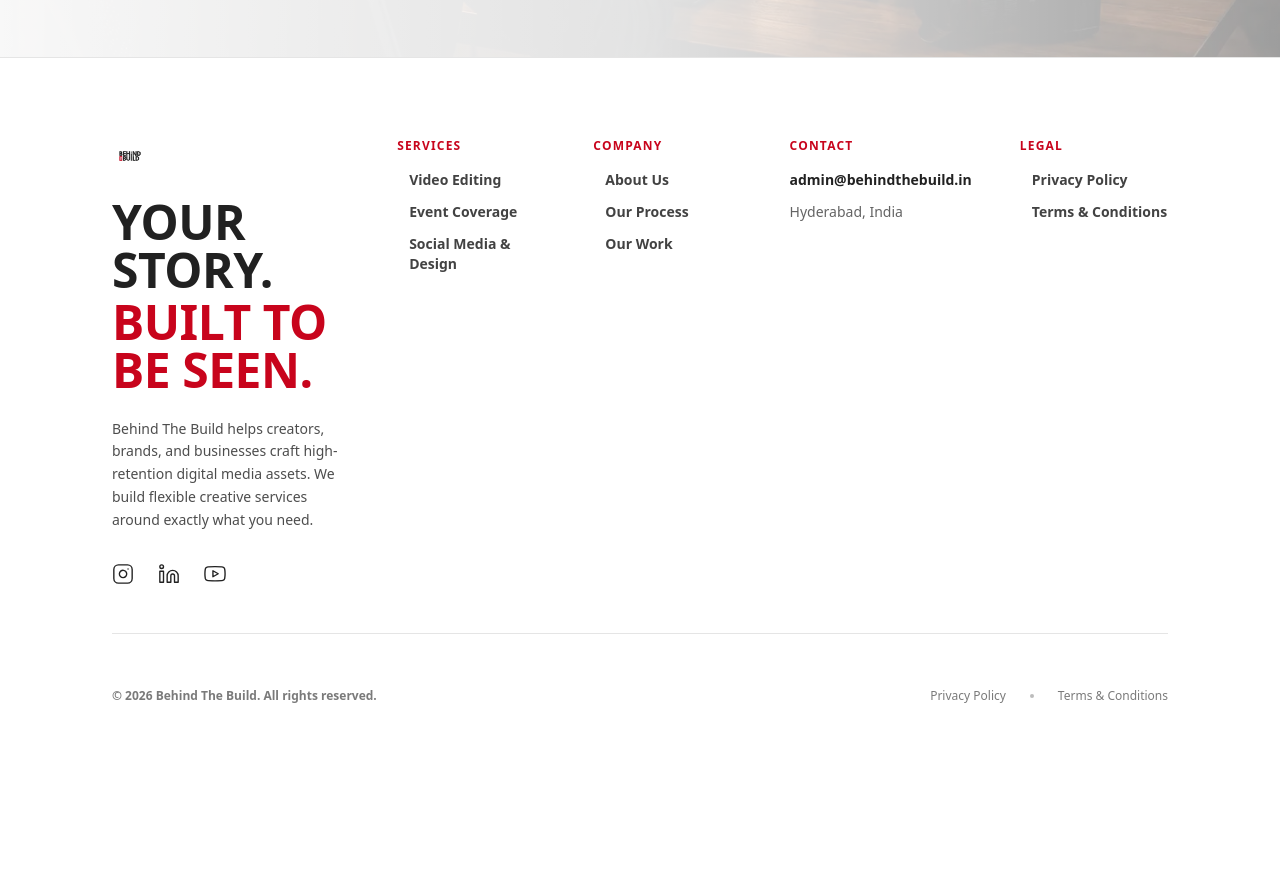
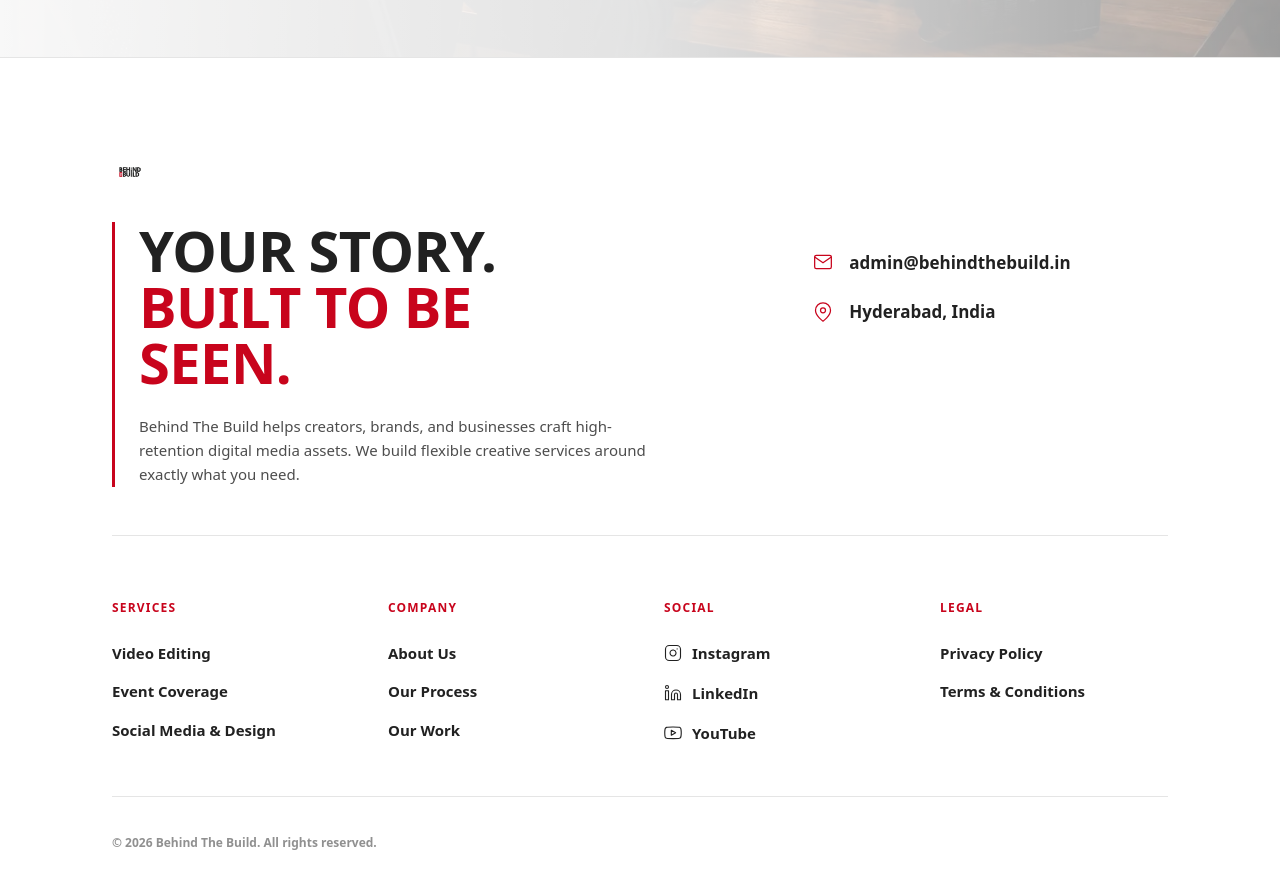
Before and after one commit to behindthebuildmedia/behind-the-build, a React (Vite) app: page / in a window 1280 px wide. Shown: the part 6660-7541 px from the top of the page. Before the commit the page ends 7394 px from the top, so only its background shows below. Built offline with nearby package versions, Linux system fonts and the light colour scheme.

Commit message:
Redesign footer to match premium high-end agency mockup design

```diff
--- a/src/sections/Footer/Footer.jsx
+++ b/src/sections/Footer/Footer.jsx
@@ -1,9 +1,23 @@
 import logoUrl from '../../assets/images/btb logo.webp';
 import ScrollReveal from '../../components/ScrollReveal/ScrollReveal';
 
-// Custom inline SVG icons to prevent lucide-react version export errors
+// Custom inline SVG outline icons to match the high-end creative agency mockup
+const MailIcon = (props) => (
+  <svg viewBox="0 0 24 24" width="20" height="20" stroke="currentColor" strokeWidth="1.5" fill="none" strokeLinecap="round" strokeLinejoin="round" {...props}>
+    <path d="M4 4h16c1.1 0 2 .9 2 2v12c0 1.1-.9 2-2 2H4c-1.1 0-2-.9-2-2V6c0-1.1.9-2 2-2z"></path>
+    <polyline points="22,6 12,13 2,6"></polyline>
+  </svg>
+);
+
+const MapPinIcon = (props) => (
+  <svg viewBox="0 0 24 24" width="20" height="20" stroke="currentColor" strokeWidth="1.5" fill="none" strokeLinecap="round" strokeLinejoin="round" {...props}>
+    <path d="M21 10c0 7-9 13-9 13s-9-6-9-13a9 9 0 0 1 18 0z"></path>
+    <circle cx="12" cy="10" r="3"></circle>
+  </svg>
+);
+
 const InstagramIcon = (props) => (
-  <svg viewBox="0 0 24 24" width="22" height="22" stroke="currentColor" strokeWidth="1.5" fill="none" strokeLinecap="round" strokeLinejoin="round" {...props}>
+  <svg viewBox="0 0 24 24" width="18" height="18" stroke="currentColor" strokeWidth="1.5" fill="none" strokeLinecap="round" strokeLinejoin="round" {...props}>
     <rect x="2" y="2" width="20" height="20" rx="5" ry="5"></rect>
     <path d="M16 11.37A4 4 0 1 1 12.63 8 4 4 0 0 1 16 11.37z"></path>
     <line x1="17.5" y1="6.5" x2="17.51" y2="6.5"></line>
@@ -11,7 +25,7 @@
 );
 
 const LinkedinIcon = (props) => (
-  <svg viewBox="0 0 24 24" width="22" height="22" stroke="currentColor" strokeWidth="1.5" fill="none" strokeLinecap="round" strokeLinejoin="round" {...props}>
+  <svg viewBox="0 0 24 24" width="18" height="18" stroke="currentColor" strokeWidth="1.5" fill="none" strokeLinecap="round" strokeLinejoin="round" {...props}>
     <path d="M16 8a6 6 0 0 1 6 6v7h-4v-7a2 2 0 0 0-2-2 2 2 0 0 0-2 2v7h-4v-7a6 6 0 0 1 6-6z"></path>
     <rect x="2" y="9" width="4" height="12"></rect>
     <circle cx="4" cy="4" r="2"></circle>
@@ -19,15 +33,13 @@
 );
 
 const YoutubeIcon = (props) => (
-  <svg viewBox="0 0 24 24" width="22" height="22" stroke="currentColor" strokeWidth="1.5" fill="none" strokeLinecap="round" strokeLinejoin="round" {...props}>
+  <svg viewBox="0 0 24 24" width="18" height="18" stroke="currentColor" strokeWidth="1.5" fill="none" strokeLinecap="round" strokeLinejoin="round" {...props}>
     <path d="M22.54 6.42a2.78 2.78 0 0 0-1.94-2C18.88 4 12 4 12 4s-6.88 0-8.6.46a2.78 2.78 0 0 0-1.94 2A29 29 0 0 0 1 11.75a29 29 0 0 0 .46 5.33A2.78 2.78 0 0 0 3.4 19c1.72.46 8.6.46 8.6.46s6.88 0 8.6-.46a2.78 2.78 0 0 0 1.94-2 29 29 0 0 0 .46-5.25 29 29 0 0 0-.46-5.33z"></path>
     <polygon points="9.75 15.02 15.5 11.75 9.75 8.48 9.75 15.02"></polygon>
   </svg>
 );
 
 export default function Footer() {
-  const currentYear = new Date().getFullYear();
-
   const handleNavClick = (selector) => {
     const element = document.querySelector(selector);
     if (element) {
@@ -38,25 +50,18 @@
     }
   };
 
-  const linkClass = "group flex items-center gap-1.5 text-brand-charcoal/85 hover:text-[#C8041C] font-semibold text-sm transition-all duration-300 transform hover:translate-x-1 font-sans";
-
-  const hoverDot = (
-    <span className="w-1.5 h-1.5 bg-[#C8041C] rounded-none scale-0 group-hover:scale-100 transition-transform duration-300 shrink-0" />
-  );
-
   return (
     <footer
       id="footer"
-      className="bg-brand-white text-brand-charcoal pt-20 pb-8 relative overflow-hidden z-10 text-left font-sans border-t border-[#E5E5E5]"
+      className="bg-brand-white text-brand-charcoal pt-24 pb-8 relative overflow-hidden z-10 text-left font-sans border-t border-[#E5E5E5]"
     >
       <div className="max-w-6xl mx-auto px-6 md:px-12 relative z-10 space-y-12">
 
-        {/* Main Grid: 5 columns on desktop, 2 columns on tablet, single column stack on mobile */}
-        <div className="grid grid-cols-1 sm:grid-cols-2 lg:grid-cols-[1.6fr_1fr_1fr_1.2fr_1fr] gap-10 md:gap-12 items-start w-full">
+        {/* SECTION 1: TOP BRAND + CONTACT AREA */}
+        <div className="grid grid-cols-1 lg:grid-cols-12 gap-12 lg:gap-16 items-start w-full">
 
-          {/* Brand Info (spans across 2 columns on tablet, 1 column on desktop) */}
-          <div className="sm:col-span-2 lg:col-span-1 space-y-6">
-            <ScrollReveal delay={0} yOffset={10}>
+          {/* Left Column: Brand Info with Vertical Red Accent Line */}
+          <ScrollReveal delay={0} yOffset={35} className="lg:col-span-7 space-y-8">
             <img
               src={logoUrl}
               alt="Behind the Build Logo"
@@ -65,54 +70,61 @@
               className="h-9 w-auto object-contain"
               loading="lazy"
             />
-            </ScrollReveal>
 
-            <ScrollReveal delay={0.1} yOffset={35}>
-              <div className="space-y-1">
-                <h3 className="text-3xl sm:text-4xl md:text-5xl font-black uppercase tracking-tight text-brand-charcoal leading-none">
+            <div className="flex gap-6">
+              {/* Vertical Red Accent Line */}
+              <div className="w-[3px] bg-[#C8041C] shrink-0" />
+
+              <div className="space-y-6">
+                <h2 className="text-4xl sm:text-5xl md:text-[56px] font-black uppercase tracking-tight text-[#212121] leading-[1.05] font-sans">
                   YOUR STORY.
-                </h3>
-                <h3 className="text-3xl sm:text-4xl md:text-5xl font-black uppercase tracking-tight text-[#C8041C] leading-none">
-                  BUILT TO BE SEEN.
-                </h3>
+                  <br />
+                  <span className="text-[#C8041C]">BUILT TO BE</span>
+                  <br />
+                  <span className="text-[#C8041C]">SEEN.</span>
+                </h2>
+
+                <p className="text-sm md:text-[15px] text-[#212121]/80 leading-relaxed font-normal max-w-lg font-sans">
+                  Behind The Build helps creators, brands, and businesses craft high-retention digital media assets. We build flexible creative services around exactly what you need.
+                </p>
+              </div>
             </div>
           </ScrollReveal>
 
-            <ScrollReveal delay={0.25} yOffset={20}>
-              <p className="text-sm text-brand-charcoal/80 leading-relaxed font-normal max-w-[500px]">
-                Behind The Build helps creators, brands, and businesses craft high-retention digital media assets. We build flexible creative services around exactly what you need.
-              </p>
+          {/* Right Column: Prominent Contact Information */}
+          <ScrollReveal delay={0.15} yOffset={30} className="lg:col-span-5 flex flex-col justify-center space-y-6 lg:pl-12 pt-8 lg:pt-24 w-full">
+            {/* Email Address */}
+            <div className="flex items-center gap-4">
+              <MailIcon className="text-[#C8041C] shrink-0" />
+              <a
+                href="mailto:admin@behindthebuild.in"
+                className="text-[17px] font-bold text-[#212121] hover:text-[#C8041C] transition-colors duration-300 lg:whitespace-nowrap font-sans"
+              >
+                admin@behindthebuild.in
+              </a>
+            </div>
+
+            {/* Location */}
+            <div className="flex items-center gap-4">
+              <MapPinIcon className="text-[#C8041C] shrink-0" />
+              <span className="text-[17px] font-bold text-[#212121] font-sans">
+                Hyderabad, India
+              </span>
+            </div>
           </ScrollReveal>
 
-            {/* Social Icons row */}
-            <ScrollReveal delay={0.35} yOffset={15}>
-              <div className="flex gap-6 pt-2">
-                {[
-                  { icon: InstagramIcon, href: 'https://instagram.com/behindthebuild.co', label: 'Instagram' },
-                  { icon: LinkedinIcon, href: 'https://linkedin.com/company/behindthebuild', label: 'LinkedIn' },
-                  { icon: YoutubeIcon, href: 'https://youtube.com/@behindthebuild', label: 'YouTube' }
-                ].map((social) => {
-                  const IconComponent = social.icon;
-                  return (
-                    <a
-                      key={social.label}
-                      href={social.href}
-                      target="_blank"
-                      rel="noopener noreferrer"
-                      className="text-brand-charcoal hover:text-[#C8041C] transform transition-all duration-300 hover:-translate-y-0.5"
-                      aria-label={social.label}
-                    >
-                      <IconComponent />
-                    </a>
-                  );
-                })}
-              </div>
-            </ScrollReveal>
         </div>
 
-          {/* Services Links */}
-          <ScrollReveal delay={0.42} className="space-y-4">
-            <h4 className="text-xs font-semibold text-[#C8041C] tracking-widest uppercase font-sans">
+        {/* SECTION 2: NAVIGATION AREA */}
+        <ScrollReveal delay={0.3} yOffset={20} className="w-full">
+          <hr className="border-[#E5E5E5] w-full" />
+        </ScrollReveal>
+
+        <div className="grid grid-cols-2 md:grid-cols-4 gap-12 w-full pt-4">
+
+          {/* Services Column */}
+          <ScrollReveal delay={0.38} yOffset={25} className="space-y-6">
+            <h4 className="text-xs font-bold text-[#C8041C] tracking-widest uppercase font-sans">
               SERVICES
             </h4>
             <ul className="space-y-3">
@@ -128,19 +140,19 @@
                       e.preventDefault();
                       handleNavClick(item.id);
                     }}
-                    className={linkClass}
+                    className="relative group text-[15px] font-bold text-[#212121] hover:text-[#C8041C] transition-colors duration-300 font-sans inline-block py-0.5"
                   >
-                    {hoverDot}
                     <span>{item.label}</span>
+                    <span className="absolute bottom-0 left-0 w-full h-[1.5px] bg-[#C8041C] transform scale-x-0 origin-left group-hover:scale-x-100 transition-transform duration-300" />
                   </a>
                 </li>
               ))}
             </ul>
           </ScrollReveal>
 
-          {/* Company Links */}
-          <ScrollReveal delay={0.5} className="space-y-4">
-            <h4 className="text-xs font-semibold text-[#C8041C] tracking-widest uppercase font-sans">
+          {/* Company Column */}
+          <ScrollReveal delay={0.48} yOffset={25} className="space-y-6">
+            <h4 className="text-xs font-bold text-[#C8041C] tracking-widest uppercase font-sans">
               COMPANY
             </h4>
             <ul className="space-y-3">
@@ -156,79 +168,81 @@
                       e.preventDefault();
                       handleNavClick(item.id);
                     }}
-                    className={linkClass}
+                    className="relative group text-[15px] font-bold text-[#212121] hover:text-[#C8041C] transition-colors duration-300 font-sans inline-block py-0.5"
                   >
-                    {hoverDot}
                     <span>{item.label}</span>
+                    <span className="absolute bottom-0 left-0 w-full h-[1.5px] bg-[#C8041C] transform scale-x-0 origin-left group-hover:scale-x-100 transition-transform duration-300" />
                   </a>
                 </li>
               ))}
             </ul>
           </ScrollReveal>
 
-          {/* Contact Info */}
-          <ScrollReveal delay={0.58} className="space-y-4">
-            <h4 className="text-xs font-semibold text-[#C8041C] tracking-widest uppercase font-sans">
-              CONTACT
+          {/* Social Column with Outline Icons */}
+          <ScrollReveal delay={0.58} yOffset={25} className="space-y-6">
+            <h4 className="text-xs font-bold text-[#C8041C] tracking-widest uppercase font-sans">
+              SOCIAL
             </h4>
             <ul className="space-y-3">
-              <li>
+              {[
+                { label: 'Instagram', href: 'https://instagram.com/behindthebuild.co', icon: InstagramIcon },
+                { label: 'LinkedIn', href: 'https://linkedin.com/company/behindthebuild', icon: LinkedinIcon },
+                { label: 'YouTube', href: 'https://youtube.com/@behindthebuild', icon: YoutubeIcon }
+              ].map((item, idx) => {
+                const IconComponent = item.icon;
+                return (
+                  <li key={idx}>
                     <a
-                  href="mailto:admin@behindthebuild.in"
-                  className="text-brand-charcoal hover:text-[#C8041C] font-semibold text-sm lg:whitespace-nowrap transition-colors duration-300 block"
+                      href={item.href}
+                      target="_blank"
+                      rel="noopener noreferrer"
+                      className="relative group text-[15px] font-bold text-[#212121] hover:text-[#C8041C] transition-colors duration-300 font-sans inline-flex items-center gap-2.5 py-0.5"
                     >
-                  admin@behindthebuild.in
+                      <IconComponent className="text-[#212121] group-hover:text-[#C8041C] transition-colors duration-300" />
+                      <span>{item.label}</span>
+                      <span className="absolute bottom-0 left-[28px] right-0 h-[1.5px] bg-[#C8041C] transform scale-x-0 origin-left group-hover:scale-x-100 transition-transform duration-300" />
                     </a>
                   </li>
-              <li className="text-brand-charcoal/70 font-medium text-sm font-sans">
-                Hyderabad, India
-              </li>
+                );
+              })}
             </ul>
           </ScrollReveal>
 
-          {/* Legal Links */}
-          <ScrollReveal delay={0.66} className="space-y-4">
-            <h4 className="text-xs font-semibold text-[#C8041C] tracking-widest uppercase font-sans">
+          {/* Legal Column */}
+          <ScrollReveal delay={0.68} yOffset={25} className="space-y-6">
+            <h4 className="text-xs font-bold text-[#C8041C] tracking-widest uppercase font-sans">
               LEGAL
             </h4>
             <ul className="space-y-3">
-              <li>
+              {[
+                { label: 'Privacy Policy', path: '/privacy' },
+                { label: 'Terms & Conditions', path: '/terms' }
+              ].map((item, idx) => (
+                <li key={idx}>
                   <a
-                  href="/privacy"
-                  className={linkClass}
+                    href={item.path}
+                    className="relative group text-[15px] font-bold text-[#212121] hover:text-[#C8041C] transition-colors duration-300 font-sans inline-block py-0.5"
                   >
-                  {hoverDot}
-                  <span>Privacy Policy</span>
+                    <span>{item.label}</span>
+                    <span className="absolute bottom-0 left-0 w-full h-[1.5px] bg-[#C8041C] transform scale-x-0 origin-left group-hover:scale-x-100 transition-transform duration-300" />
                   </a>
                 </li>
-              <li>
-                <a
-                  href="/terms"
-                  className={linkClass}
-                >
-                  {hoverDot}
-                  <span>Terms & Conditions</span>
-                </a>
-              </li>
+              ))}
             </ul>
           </ScrollReveal>
 
         </div>
 
-        {/* Divider */}
-        <hr className="border-[#E5E5E5] w-full mt-8" />
+        {/* SECTION 3: BOTTOM AREA */}
+        <ScrollReveal delay={0.75} yOffset={10} className="w-full space-y-8">
+          <hr className="border-[#E5E5E5] w-full" />
 
-        {/* Bottom Copyright & Legal links alignment */}
-        <div className="flex flex-col md:flex-row justify-between items-start md:items-center gap-4 text-xs font-sans text-brand-charcoal/60 leading-none pt-2">
+          <div className="flex flex-col md:flex-row justify-between items-start md:items-center gap-4 text-xs font-sans text-brand-charcoal/50 leading-none pt-2">
             <p className="font-semibold">
               &copy; 2026 Behind The Build. All rights reserved.
             </p>
-          <div className="hidden md:flex gap-6 items-center">
-            <a href="/privacy" className="hover:text-[#C8041C] transition-colors font-medium">Privacy Policy</a>
-            <span className="w-1 h-1 bg-brand-charcoal/30 rounded-full" />
-            <a href="/terms" className="hover:text-[#C8041C] transition-colors font-medium">Terms & Conditions</a>
           </div>
-        </div>
+        </ScrollReveal>
 
       </div>
     </footer>
```
Lines whose indentation alone changed are shown as unchanged.
